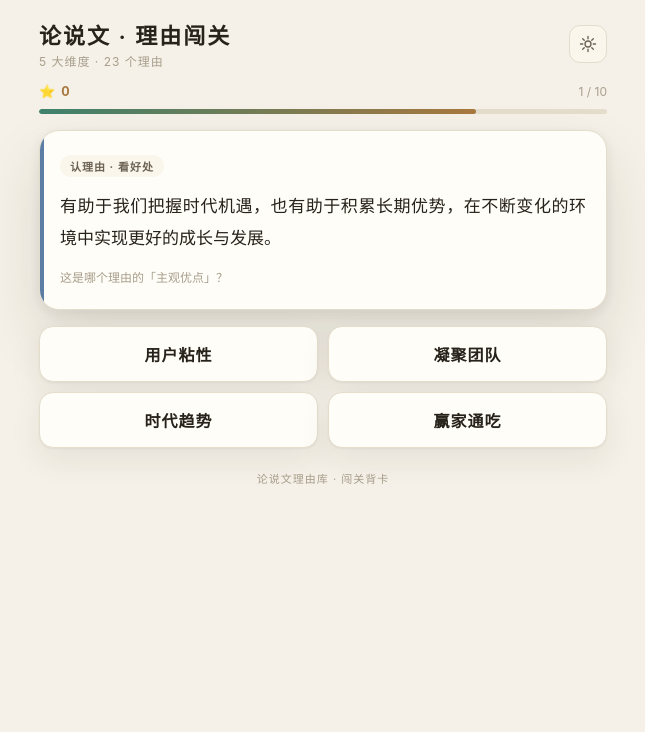
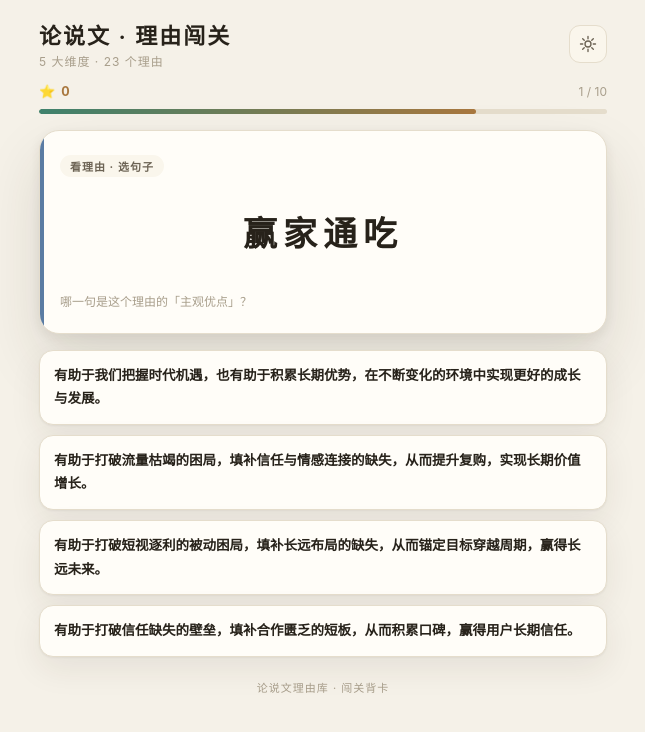
Before and after one commit to sunchen4k/lunshuowen-game, a plain HTML site: page index.html in a window 1280 px wide. Both pictures are taken after a click on the button "开始闯关". Shown: the whole page, without its empty margins (317-962 px from the left). Drawn offline with Linux system fonts and the light colour scheme.

Commit message:
add sentence-pick mode

```diff
--- a/index.html
+++ b/index.html
@@ -70,7 +70,8 @@ button{font-family:inherit;cursor:pointer;border:none;background:none;color:inhe
 .qtext.word{font-size:34px;font-weight:700;text-align:center;letter-spacing:6px;padding:12px 0}
 
 .opts{display:grid;grid-template-columns:1fr 1fr;gap:10px}
-.opts.dim{grid-template-columns:1fr}
+.opts.onecol{grid-template-columns:1fr}
+.opt.sent{font-family:var(--serif);font-size:13.5px;text-align:left;letter-spacing:0;line-height:1.75;font-weight:600;padding:13px 14px}
 .opt{position:relative;padding:15px 12px;border-radius:14px;border:1px solid var(--line);background:var(--surface);font-size:16px;font-weight:700;text-align:center;letter-spacing:1px;box-shadow:var(--shadow);transition:all .12s;overflow:hidden}
 .opt:active{transform:scale(.97)}
 .opt .dcolor{position:absolute;left:0;top:0;bottom:0;width:4px;background:var(--oc,#c9b99a)}
@@ -147,7 +148,7 @@ function saveWeak(w){ localStorage.setItem(LS_WEAK, JSON.stringify(w)); }
 let weak = loadWeak();
 let theme = localStorage.getItem('lunshuowen_game_theme') || 'light';
 
-const MODES = { mix:{t:'混合模式', d:'问题 · 好处 · 维度 随机出题'}, buzu:{t:'认理由 · 看问题', d:'给你「客观不足」，选它是哪个理由'}, you:{t:'认理由 · 看好处', d:'给你「主观优点」，选它是哪个理由'}, dim:{t:'归维度', d:'给你理由关键词，选它属于哪个维度'} };
+const MODES = { mix:{t:'混合模式', d:'问题 · 好处 · 选句 · 维度 随机出题'}, buzu:{t:'认理由 · 看问题', d:'给你「客观不足」，选它是哪个理由'}, you:{t:'认理由 · 看好处', d:'给你「主观优点」，选它是哪个理由'}, sent:{t:'看理由 · 选句子', d:'给你理由关键词，选它的句子（不足/优点）'}, dim:{t:'归维度', d:'给你理由关键词，选它属于哪个维度'} };
 const ROUNDS = { r10:{n:10,t:'10 题'}, r20:{n:20,t:'20 题'}, inf:{n:0,t:'无限 · 3 条命'} };
 const QTIME = 12000;
 
@@ -159,7 +160,7 @@ function renderStart(){
   app.innerHTML = `<div class="start">
     <div class="start-emoji">🎯</div>
     <h2>理由闯关</h2>
-    <p class="lead">用 5 大维度、23 个理由练「论说文」——<br>看问题 / 看好处，猜这是哪个理由；<br>答完自动弹「背卡」，错的自动多出、反复练。</p>
+    <p class="lead">用 5 大维度、23 个理由练「论说文」——<br>看问题 / 看好处猜理由，看理由选句子、归维度；<br>答完自动弹「背卡」，错的自动多出、反复练。</p>
     <div class="panel">
       <h3>题型</h3>
       <div class="seg" id="modeSeg">
@@ -186,24 +187,28 @@ function pickReason(){
   return REASONS[REASONS.length-1];
 }
 function pickType(){
-  if(game.mode==='mix') return ['buzu','you','dim'][Math.floor(Math.random()*3)];
+  if(game.mode==='mix') return ['buzu','you','sent','dim'][Math.floor(Math.random()*4)];
   return game.mode;
 }
-function makeOptions(reason, type){
-  if(type==='dim'){
-    return shuffle(DIMS.map(d=>({txt:d.name, ok:d.id===reason.dim, color:d.color})));
-  }
+function makeWordOptions(reason){
   const decoys = shuffle(REASONS.filter(r=>r.id!==reason.id)).slice(0,3).map(r=>r.word);
   return shuffle([reason.word, ...decoys]).map(w=>({txt:w, ok:w===reason.word}));
+}
+function makeDimOptions(reason){
+  return shuffle(DIMS.map(d=>({txt:d.name, ok:d.id===reason.dim, color:d.color})));
+}
+function makeSentOptions(reason, sub){
+  const decoys = shuffle(REASONS.filter(r=>r.id!==reason.id)).slice(0,3).map(r=>r[sub]);
+  return shuffle([reason[sub], ...decoys]).map(s=>({txt:s, ok:s===reason[sub]}));
 }
 function genQuestion(){
   const reason = pickReason();
   const type = pickType();
-  const options = makeOptions(reason, type);
-  let content, prompt;
-  if(type==='buzu'){ content = reason.buzu; prompt = '这是哪个理由的「客观不足」？'; }
-  else if(type==='you'){ content = reason.you; prompt = '这是哪个理由的「主观优点」？'; }
-  else { content = reason.word; prompt = '这个理由属于哪个维度？'; }
+  let content, prompt, options;
+  if(type==='buzu'){ content = reason.buzu; prompt = '这是哪个理由的「客观不足」？'; options = makeWordOptions(reason); }
+  else if(type==='you'){ content = reason.you; prompt = '这是哪个理由的「主观优点」？'; options = makeWordOptions(reason); }
+  else if(type==='sent'){ const sub = Math.random()<0.5?'buzu':'you'; content = reason.word; prompt = sub==='buzu'?'哪一句是这个理由的「客观不足」？':'哪一句是这个理由的「主观优点」？'; options = makeSentOptions(reason, sub); }
+  else { content = reason.word; prompt = '这个理由属于哪个维度？'; options = makeDimOptions(reason); }
   return { reason, type, options, content, prompt };
 }
 
@@ -233,11 +238,11 @@ function renderQuestion(){
     <div class="timebar"><div class="fill" id="tfill"></div></div>
     <div class="qcard" style="--dim:${dimColor(q.reason.dim)}">
       <span class="qtype">${MODES[q.type].t}</span>
-      <div class="qtext ${q.type==='dim'?'word':''}">${esc(q.content)}</div>
+      <div class="qtext ${(q.type==='dim'||q.type==='sent')?'word':''}">${esc(q.content)}</div>
       <div style="font-size:12px;color:var(--ink-3);margin-top:12px">${esc(q.prompt)}</div>
     </div>
-    <div class="opts ${q.type==='dim'?'dim':''}">
-      ${q.options.map((o,idx)=>`<button class="opt" data-opt="${idx}" ${o.color?`style="--oc:${o.color}"`:''}>${o.color?`<span class="dcolor"></span>`:''}${esc(o.txt)}</button>`).join('')}
+    <div class="opts ${(q.type==='dim'||q.type==='sent')?'onecol':''}">
+      ${q.options.map((o,idx)=>`<button class="opt ${q.type==='sent'?'sent':''}" data-opt="${idx}" ${o.color?`style="--oc:${o.color}"`:''}>${o.color?`<span class="dcolor"></span>`:''}${esc(o.txt)}</button>`).join('')}
     </div>
   </div>`;
   startTimer();
```
